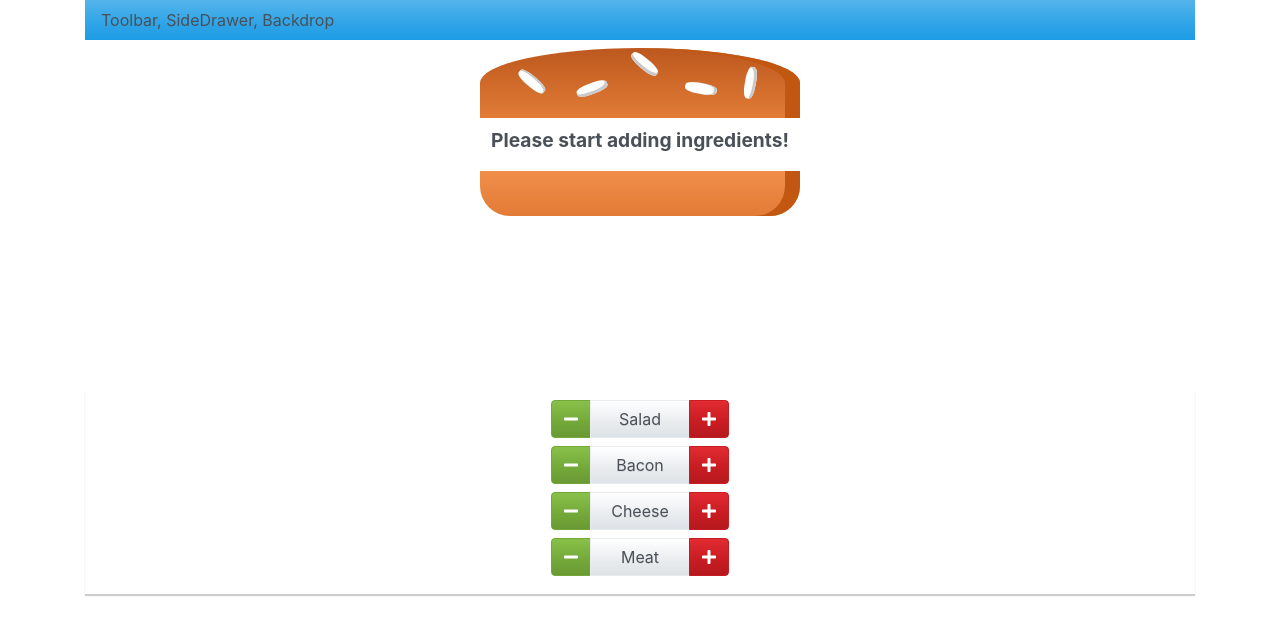
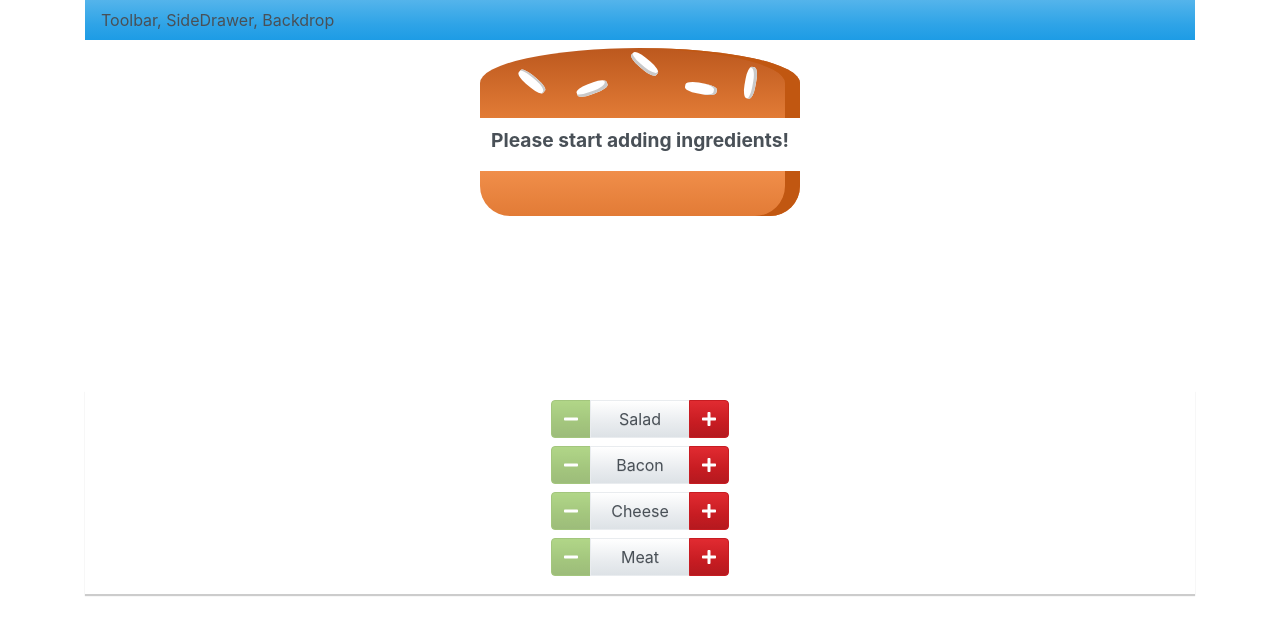
Before and after one commit to HubTicaBB/BurgerBuilder, a React (Create React App) app in the folder client/: page / in a window 1280 px wide. Shown: the top 634 px of the page. Built offline with nearby package versions, Linux system fonts and the light colour scheme.

Commit message:
Disable button if ingredient count < 1

```diff
--- a/client/src/components/Burger/BuildControls/BuildControl/BuildControl.js
+++ b/client/src/components/Burger/BuildControls/BuildControl/BuildControl.js
@@ -6,7 +6,8 @@ import { faPlus, faMinus } from '@fortawesome/free-solid-svg-icons'
 const BuildControl = props => (
   <div className="btn-group mb-2">
     <button className='btn btn-success'
-      onClick={ props.minusClicked }>
+      onClick={ props.minusClicked }
+      disabled={ props.disabled }>
       <FontAwesomeIcon icon={ faMinus } />
     </button>
     <button className='btn btn-secondary' style={{ minWidth: '100px' }}>
--- a/client/src/components/Burger/BuildControls/BuildControls.js
+++ b/client/src/components/Burger/BuildControls/BuildControls.js
@@ -16,7 +16,8 @@ const BuildControls = props => (
         key={ control.label }
         label={ control.label}
         plusClicked={ () => props.plusClicked(control.type) }
-        minusClicked={ () => props.minusClicked(control.type) }/>
+        minusClicked={ () => props.minusClicked(control.type) }
+        disabled={ props.disabled[control.type] }/>
     )) }
   </div>
 );
--- a/client/src/containers/BurgerBuilder/BurgerBuilder.js
+++ b/client/src/containers/BurgerBuilder/BurgerBuilder.js
@@ -41,12 +41,18 @@ class BurgerBuilder extends Component {
   };
 
   render () {
+    const disabledButtons = { ...this.state.ingredients };
+    for (let button in disabledButtons) {
+      disabledButtons[button] = disabledButtons[button] < 1;
+    };
+
     return (
       <Aux>
         <Burger ingredients={this.state.ingredients} />
         <BuildControls
           plusClicked={ this.addIngredientHandler }
-          minusClicked={ this.removeIngredientHandler }/>
+          minusClicked={ this.removeIngredientHandler }
+          disabled={ disabledButtons }/>
       </Aux>
     )
   };
```
